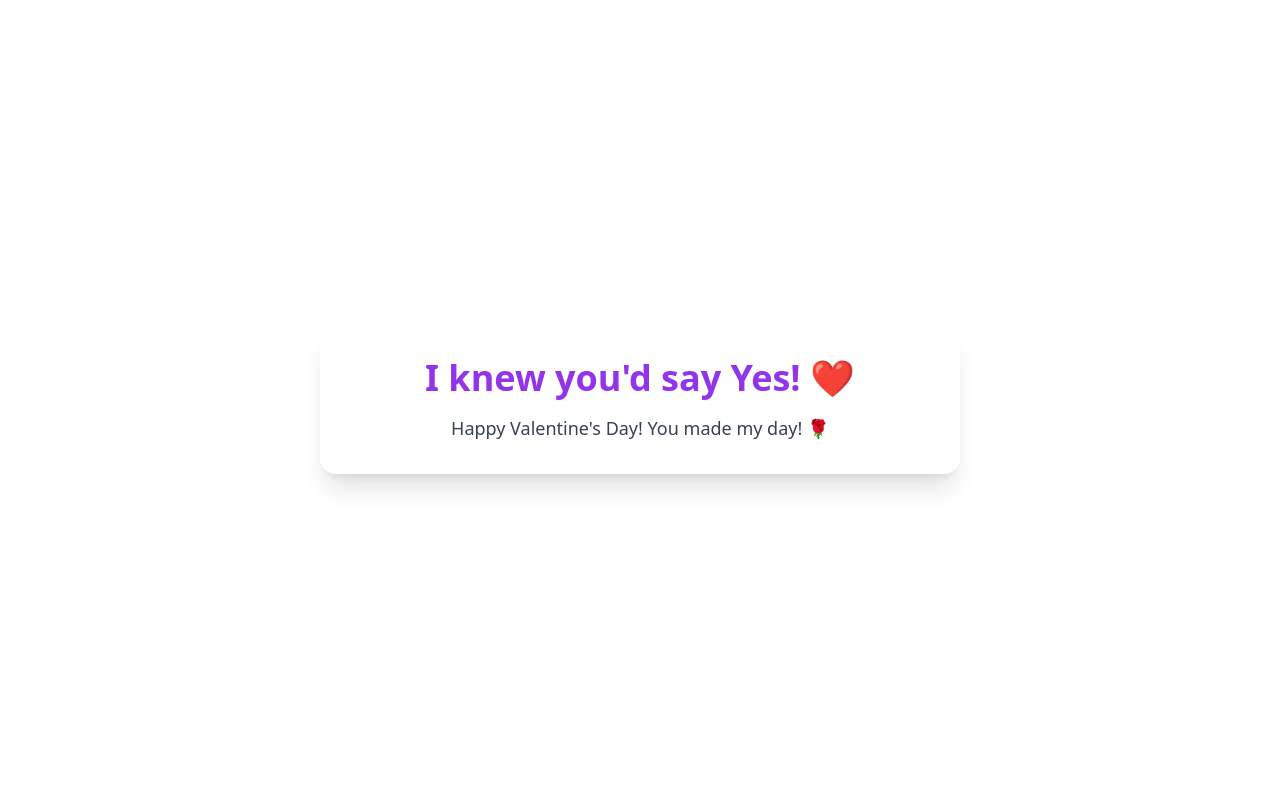
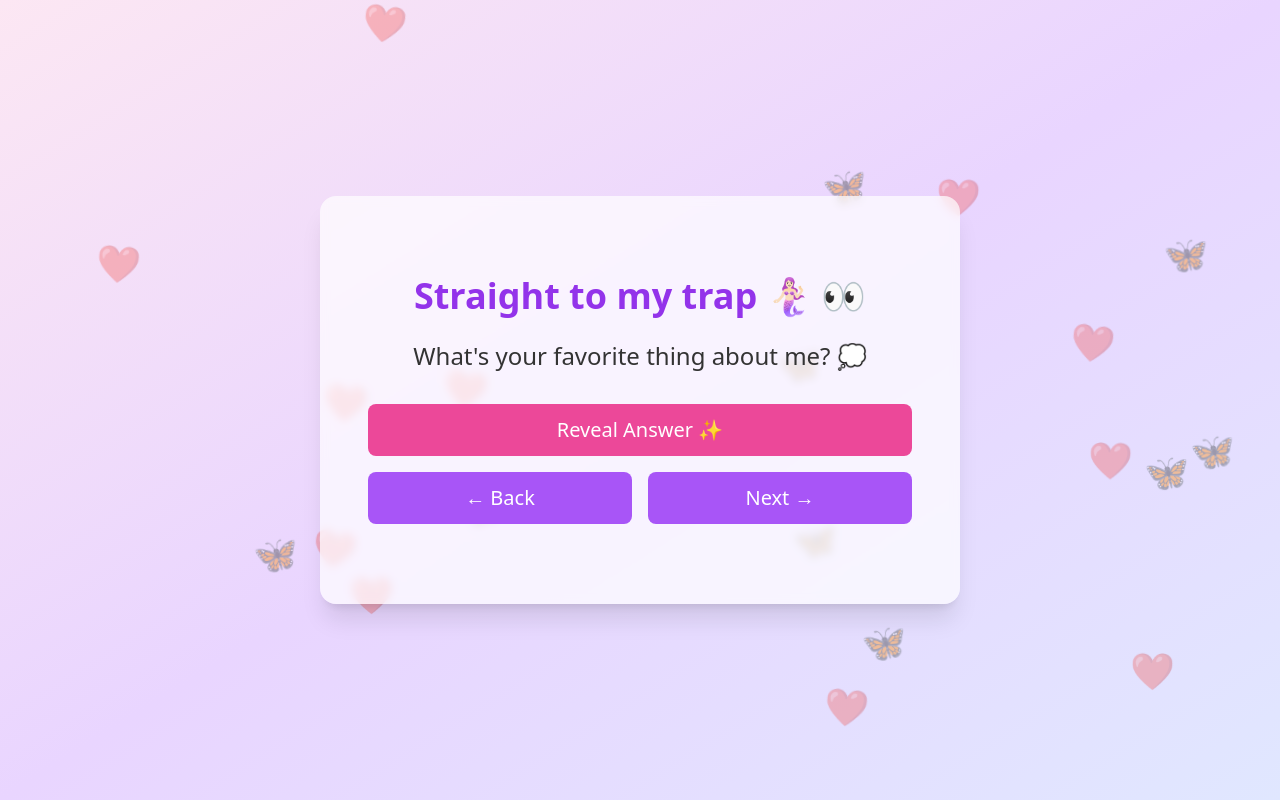
Before and after one commit to SanDace/feb14, a React (Vite) app: page / in a window 1280 px wide. Both pictures are taken after a click on the button "Yes 😍". Built offline with nearby package versions, Linux system fonts and the light colour scheme.

Commit message:
sound added

```diff
--- a/src/components/Game.jsx
+++ b/src/components/Game.jsx
@@ -3,38 +3,35 @@ import React, { useState, useRef, useEffect } from 'react';
 const Game = () => {
     const [showMessage, setShowMessage] = useState(false);
     const [noButtonPosition, setNoButtonPosition] = useState({ x: 0, y: 0 });
-    const [isMobile, setIsMobile] = useState(false);
+    const [showParty, setShowParty] = useState(false);
+    const [currentQuestionIndex, setCurrentQuestionIndex] = useState(0);
+    const [showAnswer, setShowAnswer] = useState(false);
     const containerRef = useRef(null);
 
-    useEffect(() => {
-        // Add Spline script to head
-        const script = document.createElement('script');
-        script.type = 'module';
-        script.src = 'https://unpkg.com/@splinetool/viewer@1.9.66/build/spline-viewer.js';
-        document.head.appendChild(script);
-
-        // Check if device is mobile
-        const checkMobile = () => {
-            setIsMobile(window.innerWidth <= 768);
-        };
-
-        checkMobile();
-        window.addEventListener('resize', checkMobile);
-
-        return () => window.removeEventListener('resize', checkMobile);
-    }, []);
+    const questions = [
+        {
+            question: "What's your favorite thing about me? 💭",
+            answer: "Everything about you is perfect! 💝"
+        },
+        {
+            question: "Where should we go for our Valentine's date? 🌟",
+            answer: "Anywhere with you would be magical! ✨"
+        },
+        {
+            question: "Can I have a hug? 🤗",
+            answer: "Here's the biggest virtual hug! 🫂"
+        }
+    ];
 
     const moveNoButton = () => {
         const container = containerRef.current;
         const buttonWidth = 100;
         const buttonHeight = 40;
-        const padding = 10; // Added padding to avoid edges
+        const padding = 10;
 
-        // Get container boundaries
         const maxX = container.offsetWidth - buttonWidth - padding;
         const maxY = container.offsetHeight - buttonHeight - padding;
 
-        // Calculate new random positions within the container
         let newX, newY;
         do {
             newX = Math.floor(Math.random() * maxX) + padding;
@@ -45,71 +42,203 @@ const Game = () => {
     };
 
     const handleYesClick = () => {
-        setShowMessage(true);
+        setShowParty(true);
+        setTimeout(() => {
+            setShowParty(false);
+            setShowMessage(true);
+        }, 2500);
+    };
+
+    const handleNextQuestion = () => {
+        if (currentQuestionIndex < questions.length - 1) {
+            setCurrentQuestionIndex(prev => prev + 1);
+            setShowAnswer(false);
+        }
+    };
+
+    const handlePreviousQuestion = () => {
+        if (currentQuestionIndex > 0) {
+            setCurrentQuestionIndex(prev => prev - 1);
+            setShowAnswer(false);
+        }
     };
 
     return (
-        <div className="w-full h-screen overflow-hidden relative">
-            {/* Spline 3D Background */}
-            <div className="absolute w-full h-full z-0">
-                <spline-viewer
-                    url="https://prod.spline.design/MgH525zje7Vuq2Pj/scene.splinecode"
-                    style={{
-                        width: '100%',
-                        height: '100%',
-                        objectFit: 'cover',
-                        objectPosition: 'center'
-                    }}
-                ></spline-viewer>
+        <div style={{ background: 'linear-gradient(to bottom right, #fce7f3, #e9d5ff, #e0e7ff)' }} className="w-full h-screen overflow-hidden relative">
+            {/* Animated Background */}
+            <div className="fixed inset-0 pointer-events-none">
+                {/* Hearts */}
+                {[...Array(15)].map((_, i) => (
+                    <div
+                        key={`heart-${i}`}
+                        className="absolute text-4xl heart-float"
+                        style={{
+                            left: `${Math.random() * 100}%`,
+                            top: `${Math.random() * 100}%`,
+                            animationDelay: `${Math.random() * 10}s`,
+                            opacity: 0.3
+                        }}
+                    >
+                        ❤️
+                    </div>
+                ))}
+                {/* Butterflies */}
+                {[...Array(10)].map((_, i) => (
+                    <div
+                        key={`butterfly-${i}`}
+                        className="absolute text-4xl butterfly-float"
+                        style={{
+                            left: `${Math.random() * 100}%`,
+                            top: `${Math.random() * 100}%`,
+                            animationDelay: `${Math.random() * 1}s`,
+                            opacity: 0.4
+                        }}
+                    >
+                        🦋
+                    </div>
+                ))}
             </div>
 
-            {/* Game Container */}
+            {/* Party Animation Overlay */}
+            {showParty && (
+                <div className="fixed inset-0 z-50 flex items-center justify-center">
+                    <div className="fixed inset-0 bg-black/30" /> {/* Overlay */}
+                    <div className="fixed inset-0" style={{
+                        backgroundImage: 'url("/yes.gif")',
+                        backgroundRepeat: 'repeat',
+                        transform: 'rotate(45deg) scale(1.5)', // Scale up to ensure coverage during rotation
+                        backgroundSize: '200px 200px',
+                        opacity: 0.8,
+                        width: '150vw', // Increase width to ensure coverage
+                        height: '150vh', // Increase height to ensure coverage
+                        left: '-25%', // Offset to center the rotated element
+                        top: '-25%', // Offset to center the rotated element
+                        position: 'fixed'
+                    }} />
+
+
+                    <div className="absolute inset-0" style={{
+                        backgroundImage: 'url("/yes.gif")',
+                        backgroundRepeat: 'no-repeat',
+                        backgroundSize: '500px 500px',
+                        backgroundPosition: 'center',
+                        marginBottom: '50px',
+                        opacity: 1,
+
+                    }} />
+                    <div className="fixed inset-0 flex items-center justify-center z-50 mt-24 ">
+                        <div className="text-4xl md:text-6xl font-bold text-white text-center mt-32 animate-bounce">
+                            <audio autoPlay>
+                                <source src="/wow.mp3" type="audio/mpeg" />
+                            </audio>
+                            <p className="animate-pulse text-yellow-300 ">
+                                Whaauu 😱
+                            </p>
+                        </div>
+                    </div>
+                </div>
+            )}
+
+            {/* Main Content */}
             <div className="w-full h-full flex items-center justify-center relative z-10">
                 <div
-                    className="w-[90%] md:w-[50%] bg-white/70 p-8 rounded-2xl shadow-xl backdrop-blur-sm text-center relative"
+                    className="w-[90%] md:w-[60%] lg:w-[50%] bg-white/70 p-8 md:p-12 rounded-2xl shadow-xl backdrop-blur-sm text-center relative min-h-[300px]"
                     ref={containerRef}
                 >
                     {!showMessage ? (
                         <>
-                            <h1 className="text-3xl md:text-4xl mb-8 font-bold text-pink-600">
+                            <h1 className="text-3xl md:text-4xl mb-12 font-bold text-pink-600">
                                 Will you be my Valentine? 💖
                             </h1>
-                            <div className="flex flex-col items-center gap-6">
+                            <div className="flex flex-col items-center gap-8">
                                 <button
                                     onClick={handleYesClick}
-                                    className="bg-green-500 hover:bg-green-600 text-white px-8 py-2 rounded-lg text-xl transition-all shadow-md"
+                                    className="bg-green-500 hover:bg-green-600 text-white px-8 py-3 rounded-lg text-xl transition-all shadow-md hover:scale-105"
                                 >
                                     Yes 😍
                                 </button>
 
                                 <button
-                                    onMouseEnter={!isMobile ? moveNoButton : undefined}
                                     onClick={moveNoButton}
                                     style={{
-                                        position: isMobile ? 'static' : 'absolute',
-                                        left: !isMobile ? `${noButtonPosition.x}px` : undefined,
-                                        top: !isMobile ? `${noButtonPosition.y}px` : undefined,
-                                        transition: 'all 0.3s ease'
+                                        position: 'absolute',
+                                        left: `${noButtonPosition.x}px`,
+                                        top: `${noButtonPosition.y}px`,
+                                        transition: 'all 0.15s ease'
                                     }}
-                                    className="bg-red-500 hover:bg-red-600 text-white px-8 py-2 rounded-lg text-xl shadow-md"
+                                    className="bg-red-500 hover:bg-red-600 text-white px-8 py-3 rounded-lg text-xl shadow-md"
                                 >
                                     No 😜
                                 </button>
                             </div>
-
                         </>
                     ) : (
-                        <div>
-                            <h2 className="text-3xl md:text-4xl font-bold text-purple-600">
-                                I knew you'd say Yes! ❤️
+                        <div className="py-8">
+                            <h2 className="text-3xl md:text-4xl font-bold text-purple-600 mb-6">
+                                Straight to my trap 🧜🏻‍♀️ 👀
                             </h2>
-                            <p className="text-lg mt-4 text-gray-700">
-                                Happy Valentine's Day! You made my day! 🌹
-                            </p>
+                            <div className="text-2xl mb-8">
+                                {questions[currentQuestionIndex].question}
+                            </div>
+
+                            {/* Simplified Question Navigation */}
+                            <div className="space-y-4">
+                                {showAnswer ? (
+                                    <div className="text-xl mb-6">
+                                        {questions[currentQuestionIndex].answer}
+                                    </div>
+                                ) : (
+                                    <button
+                                        className="w-full bg-pink-500 hover:bg-pink-600 text-white py-3 rounded-lg text-xl transition-all"
+                                        onClick={() => setShowAnswer(true)}
+                                    >
+                                        Reveal Answer ✨
+                                    </button>
+                                )}
+                                <div className="flex justify-between gap-4">
+                                    <button
+                                        className="flex-1 bg-purple-500 hover:bg-purple-600 text-white py-3 rounded-lg text-xl transition-all"
+                                        onClick={() => setShowMessage(false)}
+                                    >
+                                        ← Back
+                                    </button>
+
+                                    {currentQuestionIndex < questions.length - 1 && (
+                                        <button
+                                            className="flex-1 bg-purple-500 hover:bg-purple-600 text-white py-3 rounded-lg text-xl transition-all"
+                                            onClick={handleNextQuestion}
+                                        >
+                                            Next →
+                                        </button>
+                                    )}
+                                </div>
+                            </div>
                         </div>
                     )}
                 </div>
             </div>
+
+            <style jsx>{`
+                @keyframes heart-float {
+                    0%, 100% { transform: translateY(0) rotate(0deg); }
+                    50% { transform: translateY(-100px) rotate(10deg); }
+                }
+
+                @keyframes butterfly-float {
+                    0%, 100% { transform: translate(0, 0) rotate(0deg); }
+                    25% { transform: translate(50px, -50px) rotate(10deg); }
+                    50% { transform: translate(100px, 0) rotate(-10deg); }
+                    75% { transform: translate(50px, 50px) rotate(10deg); }
+                }
+
+                .heart-float {
+                    animation: heart-float 15s ease-in-out infinite;
+                }
+
+                .butterfly-float {
+                    animation: butterfly-float 20s ease-in-out infinite;
+                }
+            `}</style>
         </div>
     );
 };
```
Also changed, not shown: public/yes.gif (added), 1 other file (tests, documents, lock files or other folders).
